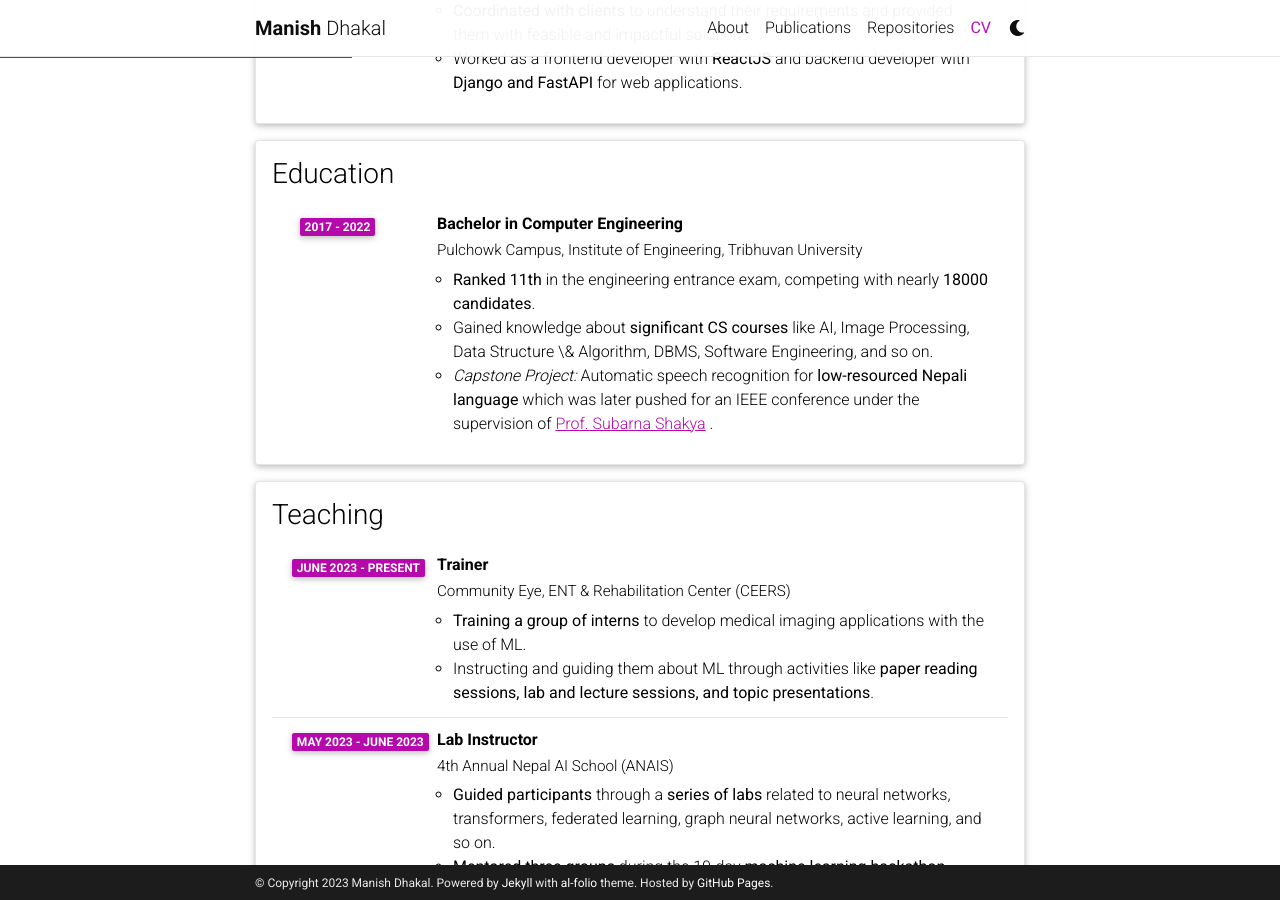
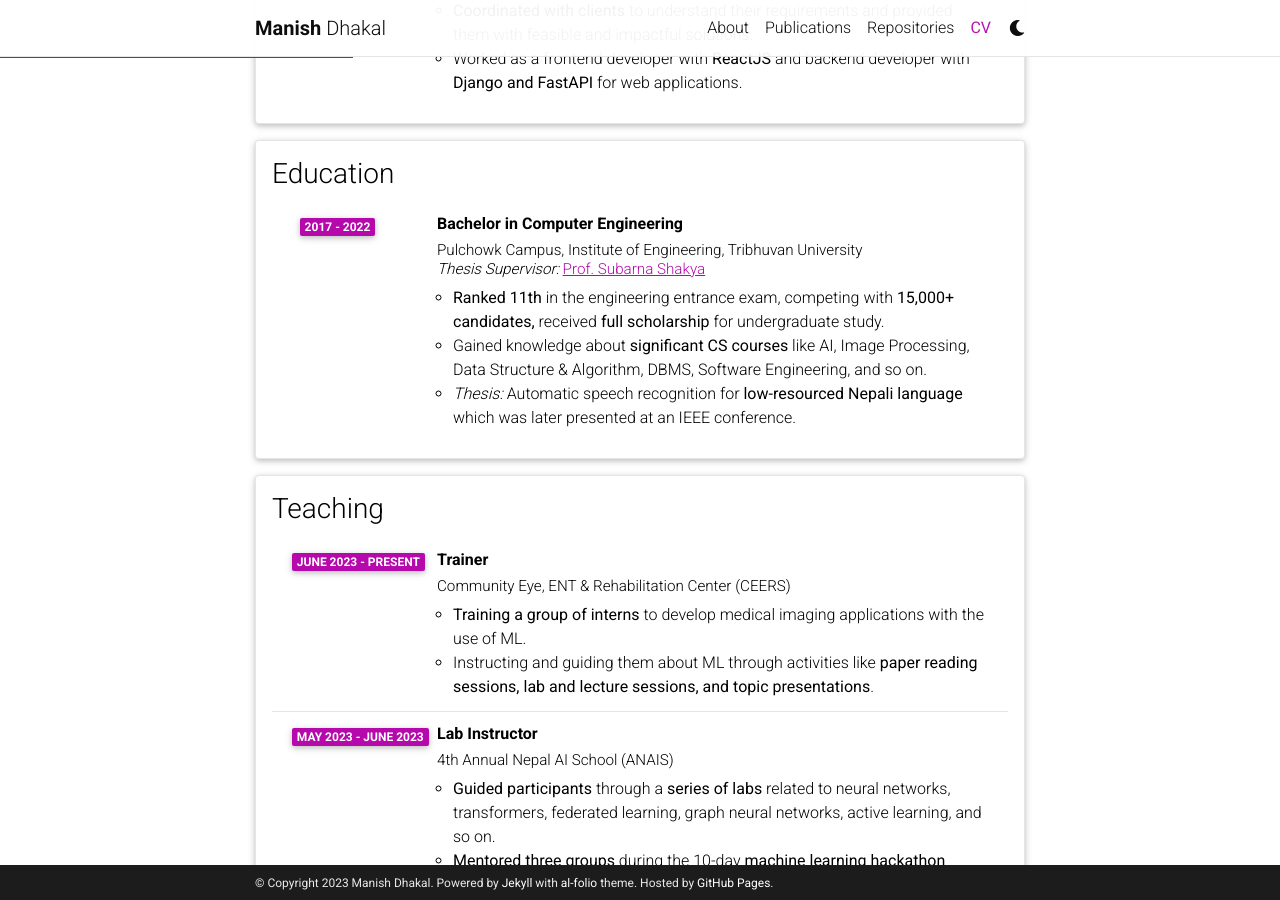
Before and after one commit to manishdhakal/manishdhakal.github.io_old, a Jekyll site: the page built from _pages/cv.md, in a window 1280 px wide and 900 px high, scrolled down 1185 px. Built offline with Jekyll 4.4.1, drawn with Linux system fonts in a browser that asks for light colours; comment, search, counter and statistics services are not loaded; a style sheet for code colours, icons or effects is not loaded; some of the changed text lies outside the part shown.

Commit message:
update: cv html

```diff
--- a/_data/cv.yml
+++ b/_data/cv.yml
@@ -60,12 +60,13 @@
   type: time_table
   contents:
     - title: Bachelor in Computer Engineering
-      institution: Pulchowk Campus, Institute of Engineering, Tribhuvan University
+      institution: Pulchowk Campus, Institute of Engineering, Tribhuvan University <br> <i>Thesis Supervisor:</i> <a name=" Prof. Subarna Shakya" href="https://scholar.google.com/citations?user=ZB6i0OKaPo4C"> <u> Prof. Subarna Shakya</u> </a>
       year: 2017 - 2022
       description:
-        - <b>Ranked 11th</b> in the engineering entrance exam, competing with nearly <b>18000 candidates</b>.
-        - Gained knowledge about <b>significant CS courses </b> like AI, Image Processing, Data Structure \& Algorithm, DBMS, Software Engineering, and so on.
-        - <i>Capstone Project:</i> Automatic speech recognition for <b>low-resourced Nepali language</b> which was later pushed for an IEEE conference under the supervision of <a name="Prof. Subarna Shakya" href="https://scholar.google.com/citations?user=ZB6i0OKaPo4C"> <u>Prof. Subarna Shakya</u> </a>.
+        - <b>Ranked 11th</b> in the engineering entrance exam, competing with <b>15,000+ candidates,</b> received <b>full scholarship</b> for undergraduate study.
+        - Gained knowledge about <b>significant CS courses</b> like AI, Image Processing, Data Structure & Algorithm, DBMS, Software Engineering, and so on.
+        - <i>Thesis:</i> Automatic speech recognition for <b>low-resourced Nepali language</b> which was later presented at an IEEE conference.
+
         # - title: Description 3.
         #   contents:
         #     - Sub-description 1.
@@ -174,7 +175,7 @@
   contents:
     - year: 2017
       items:
-        - Undergraduate Study, Funded by the Government of Nepal
+        - B.E. funded by Government of Nepal.
     # - year: 2029
     #   items:
     #     - Max Planck Medal
--- a/_data/repositories.yml
+++ b/_data/repositories.yml
@@ -2,9 +2,9 @@ github_users:
   - manishdhakal
 
 github_repos:
+  - naamiinepal/medvlsm
   - manishdhakal/ASR-Nepali-using-CNN-BiLSTM-ResNet
   - naamiinepal/synthetic-boost
-  - naamiinepal/medvlsm
   - manishdhakal/Backpropagation
   - manishdhakal/SuperResolution
   - gaudelbijay/NepaliAutoCompleteAndLM
```
Also changed, not shown: 1 other file.
